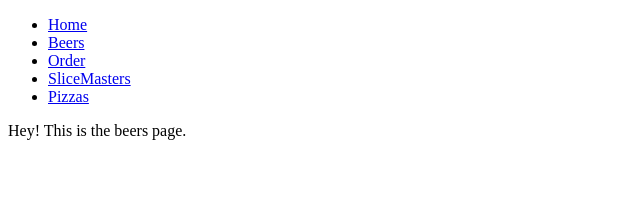
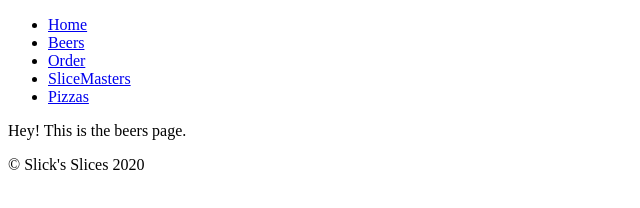
Before and after one commit to matiaskantele/courses, a Gatsby site in the folder master-gatsby/gatsby/: page /beers in a window 1280 px wide. Shown: the whole page, without its empty margins (0-640 px from the left). Built offline with nearby package versions, Linux system fonts and the light colour scheme; Gatsby itself is replaced by a stand-in of ours.

Commit message:
add layouts

```diff
--- /dev/null
+++ b/master-gatsby/gatsby/gatsby-browser.js
@@ -0,0 +1,5 @@
+import React from 'react';
+
+import Layout from './src/components/Layout';
+
+export const wrapPageElement = ({ element }) => <Layout>{element}</Layout>;
--- /dev/null
+++ b/master-gatsby/gatsby/gatsby-ssr.js
@@ -0,0 +1,5 @@
+import React from 'react';
+
+import Layout from './src/components/Layout';
+
+export const wrapPageElement = ({ element }) => <Layout>{element}</Layout>;
--- /dev/null
+++ b/master-gatsby/gatsby/src/components/Footer.js
@@ -0,0 +1,11 @@
+import React from 'react';
+
+import Nav from './Nav';
+
+const Footer = () => (
+  <footer>
+    <p>&copy; Slick's Slices {new Date().getFullYear()}</p>
+  </footer>
+);
+
+export default Footer;
--- /dev/null
+++ b/master-gatsby/gatsby/src/components/Layout.js
@@ -0,0 +1,14 @@
+import React from 'react';
+
+import Nav from './Nav';
+import Footer from './Footer';
+
+const Layout = ({ children }) => (
+  <div>
+    <Nav />
+    {children}
+    <Footer />
+  </div>
+);
+
+export default Layout;
--- a/master-gatsby/gatsby/src/pages/beers.js
+++ b/master-gatsby/gatsby/src/pages/beers.js
@@ -1,12 +1,9 @@
 import React from 'react';
 
-import Nav from '../components/Nav';
-
 const Beers = () => (
-  <div>
-    <Nav />
+  <>
     <p>Hey! This is the beers page.</p>
-  </div>
+  </>
 );
 
 export default Beers;
```
Also changed, not shown: master-gatsby/gatsby/src/pages/404.js (+2 -5 lines), master-gatsby/gatsby/src/pages/index.js (+2 -5 lines), master-gatsby/gatsby/src/pages/order.js (+2 -5 lines), master-gatsby/gatsby/src/pages/pizzas.js (+2 -5 lines), master-gatsby/gatsby/src/pages/slicemasters.js (+2 -5 lines).
